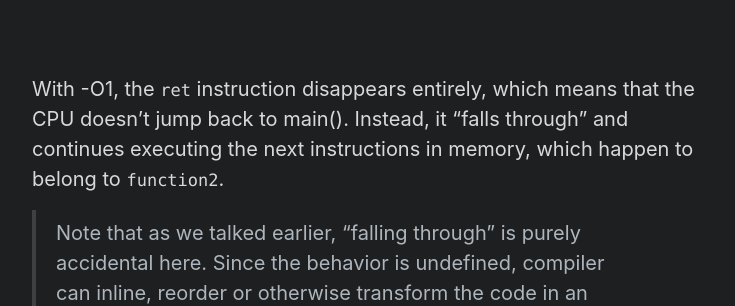
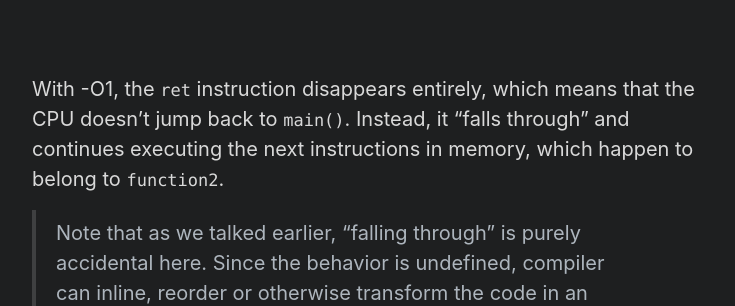
Before and after one commit to rsazizov/rsazizov.github.io, a Jekyll site: the page built from _posts/2026-01-03-missing-return.md, in a window 1280 px wide and 900 px high, scrolled down 3048 px. Shown: the part 183-489 px from the top of the window, without its empty margins (272-1007 px from the left). Built offline with Jekyll 4.4.1, drawn with Linux system fonts in a browser that asks for light colours.

````diff
--- a/_posts/2026-01-03-missing-return.md
+++ b/_posts/2026-01-03-missing-return.md
@@ -106,7 +106,7 @@ _Z9function2v:
 
 ```
 
-With -O1, the `ret` instruction disappears entirely, which means that the CPU doesn't jump back to main(). Instead, it "falls through" and continues executing the next instructions in memory, which happen to belong to `function2`.
+With -O1, the `ret` instruction disappears entirely, which means that the CPU doesn't jump back to `main()`. Instead, it "falls through" and continues executing the next instructions in memory, which happen to belong to `function2`.
 
 > Note that as we talked earlier, "falling through" is purely accidental here. Since the behavior is undefined, compiler
 > can inline, reorder or otherwise transform the code in an unpredictable way leading to unexpected execution paths.
````
